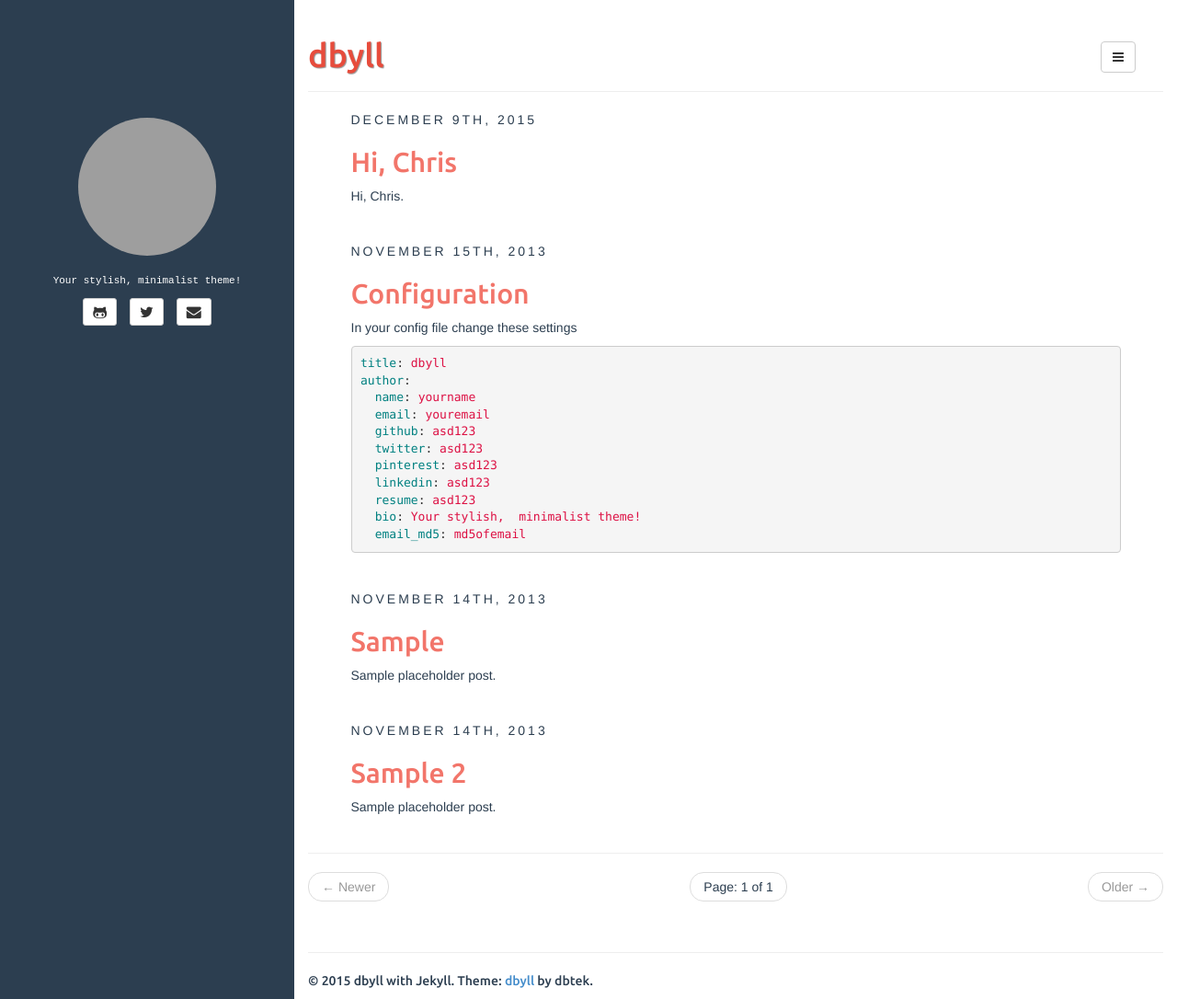
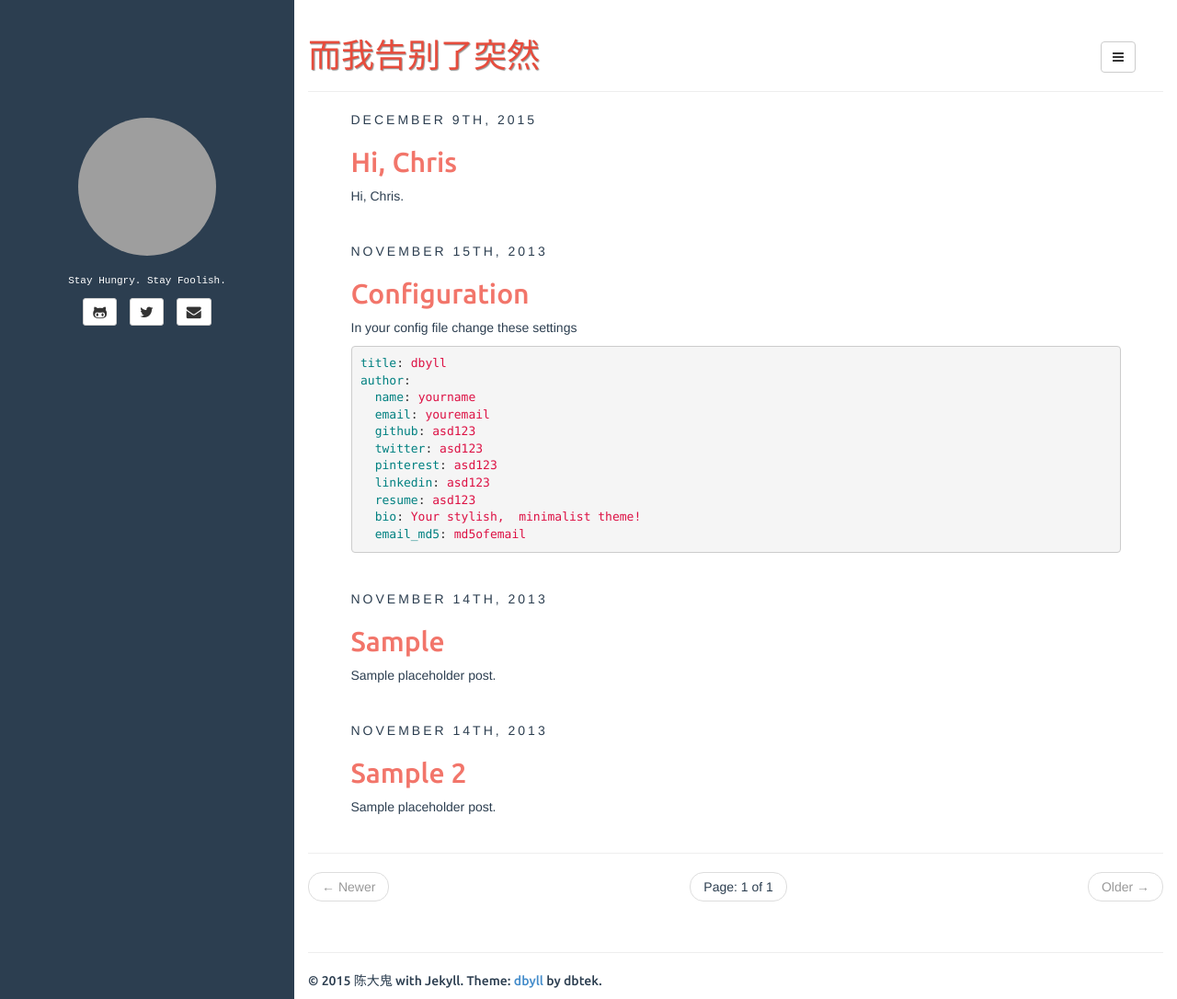
Before and after one commit to zylgithub666/Chriskuei.github.io, a Jekyll site: the page built from index.html, in a window 1280 px wide and 1086 px high. Shown: the whole window at 92% size. Built offline with Jekyll 4.4.1, drawn with Linux system fonts in a browser that asks for light colours; the list of posts is cut into pages by our own code; grey boxes are pictures that could not be loaded.

```diff
--- a/_config.yml
+++ b/_config.yml
@@ -5,25 +5,25 @@ paginate_path: "page:num"
 exclude: ["README.md"] # files to exclude
 highlighter: pygments
 markdown: kramdown
-disqus: dbyll
-google_analytics: dbyll
+disqus: 陈大鬼
+google_analytics: Chris
 
 defaults:
   -
     scope:
       path: "" # empty string for all files
     values:
-      title: dbyll
+      title: 而我告别了突然
 
-description: Stylish Jekyll Theme
+description: 被困在帝都当人工吸尘器的捂脸汪
 author:
-  name: dbyll
-  email: dbyll@ismaildemirbilek.com
-  github: dbtek
-  twitter: dbtek
-  pinterest: asd123
-  linkedin: asd123
-  bio: Your stylish, minimalist theme!
+  name: 陈大鬼
+  email: chenjiangui@outlook.com
+  github: chriskuei
+  twitter: chriskuei
+  pinterest: chriskuei
+  linkedin: chriskuei
+  bio: Stay Hungry. Stay Foolish.
   email_md5: 27b73b1ba9a8bbb1422d01b87db3e10f
 
 rss_path: feed.xml
```
